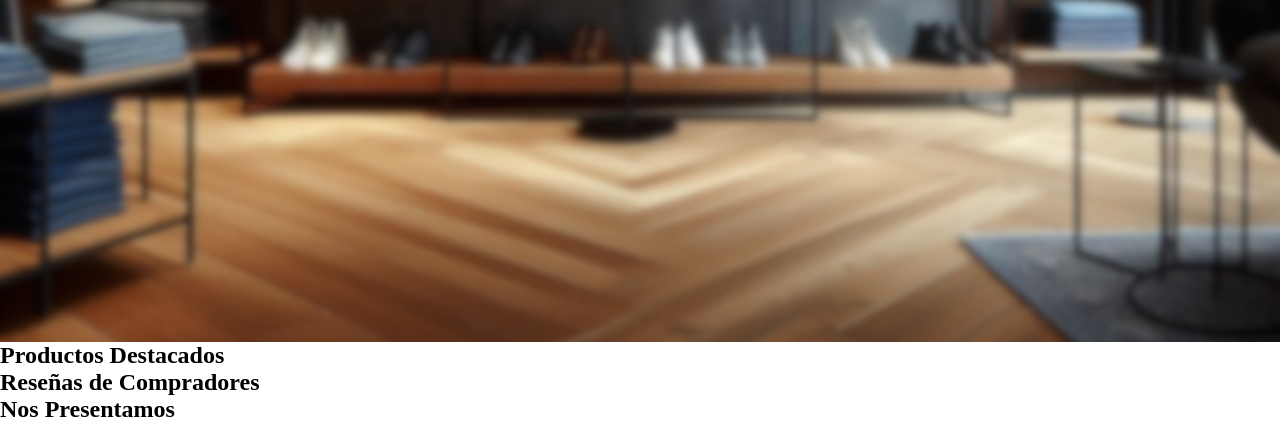
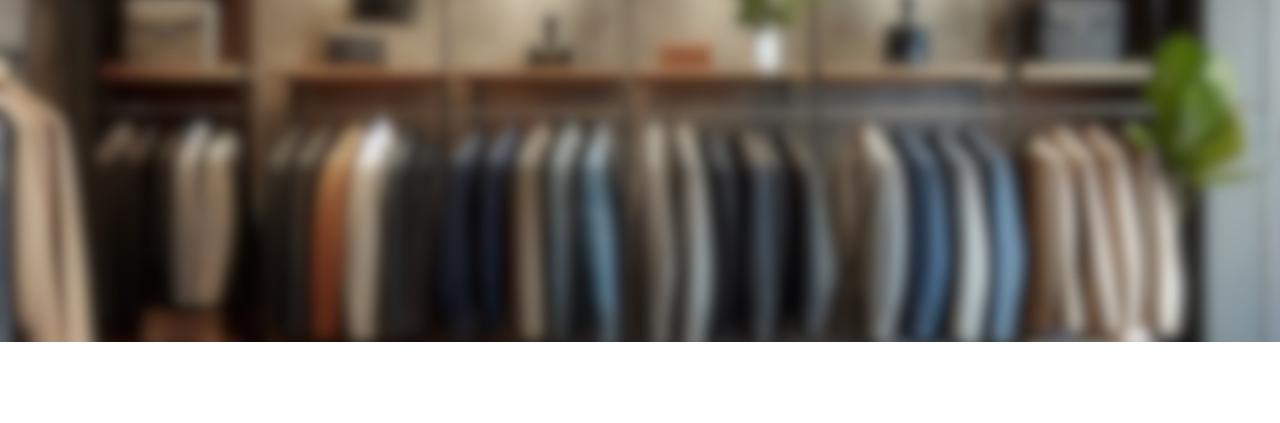
Before and after one commit to MauroLozano/Alabarda, a plain HTML site: page public/index.html in a window 1280 px wide. Shown: the part 458-881 px from the top of the page. After the commit the page ends 800 px from the top, so only its background shows below. Drawn offline with Linux system fonts and the light colour scheme.

Commit message:
Added basic html syntax. Added background image for header. Stylized header with background image.

```diff
--- a/public/index.html
+++ b/public/index.html
@@ -3,23 +3,18 @@
 <head>
     <meta charset="UTF-8">
     <meta name="viewport" content="width=device-width, initial-scale=1.0">
+    <link rel="stylesheet" href="styles/main.css" type="text/css">
     <title>Alabarda</title>
-    <link rel="stylesheet" href="styles/main.css" type="text/css">
 </head>
 <body>
     <header>
-        <img src="assets/images/alabarda-background-blurred.jpg" alt="" class="background-img">
+        <img src="assets/images/alabarda-background-bulrred.jpg" alt="" class="background-image">
         <div class="header__content">
             <h1>Alabarda</h1>
             <p>Indumentaria Formal</p>
         </div>
     </header>
-    <main>
-        <h2>Productos Destacados</h2>
-        <h2>Reseñas de Compradores</h2>
-        <h2>Nos Presentamos</h2>
-    </main>
-    <aside></aside>
+    <main></main>
     <footer></footer>
 </body>
 </html>
--- a/public/styles/base.css
+++ b/public/styles/base.css
@@ -1,5 +1,5 @@
 *{
+    margin: 0;
     padding: 0;
-    margin: 0;
     box-sizing: border-box;
 }
--- a/public/styles/layout.css
+++ b/public/styles/layout.css
@@ -1,16 +1,20 @@
 /* HEADER */
 header{
+    width: 100%;
+    height: 100vh;
     position: relative;
     overflow: hidden;
+}
+.background-image{
+    width: 100%;
+    position: absolute;
+    z-index: -1;
+}
+.header__content{
     width: 100%;
     height: 100vh;
+    display: flex;
+    flex-direction: column;
+    justify-content: center;
+    align-items: center;
 }
-.background-img{
-    width: 100%;
-    position: absolute;
-    top: -50%;
-    z-index: -1;
-}
-h1{
-
-}
--- a/public/styles/main.css
+++ b/public/styles/main.css
@@ -1,2 +1,2 @@
+@import url(layout.css);
 @import url(base.css);
-@import url(layout.css);
```
Also changed, not shown: public/assets/images/alabarda-background-blurred.jpg (deleted), public/assets/images/alabarda-background-bulrred.jpg (added).
